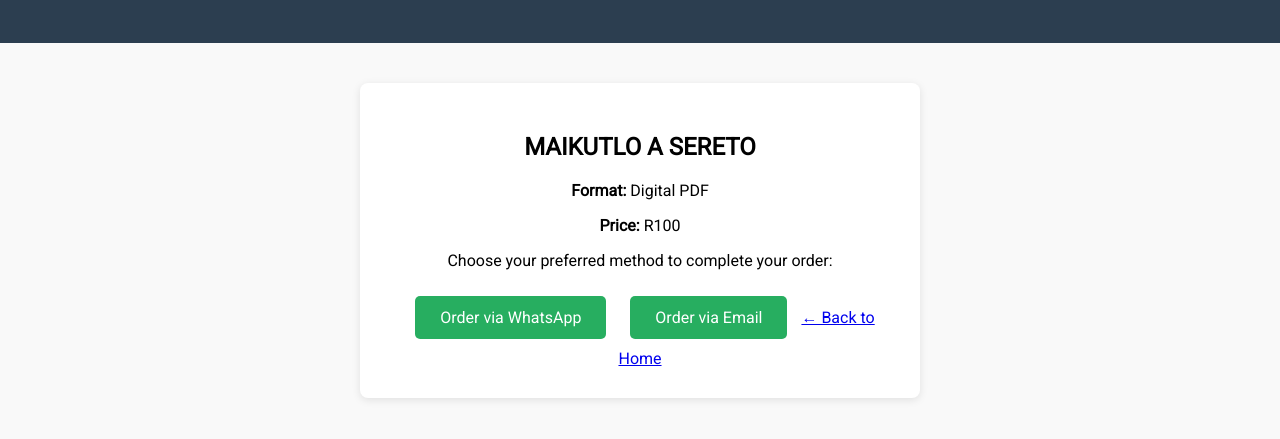
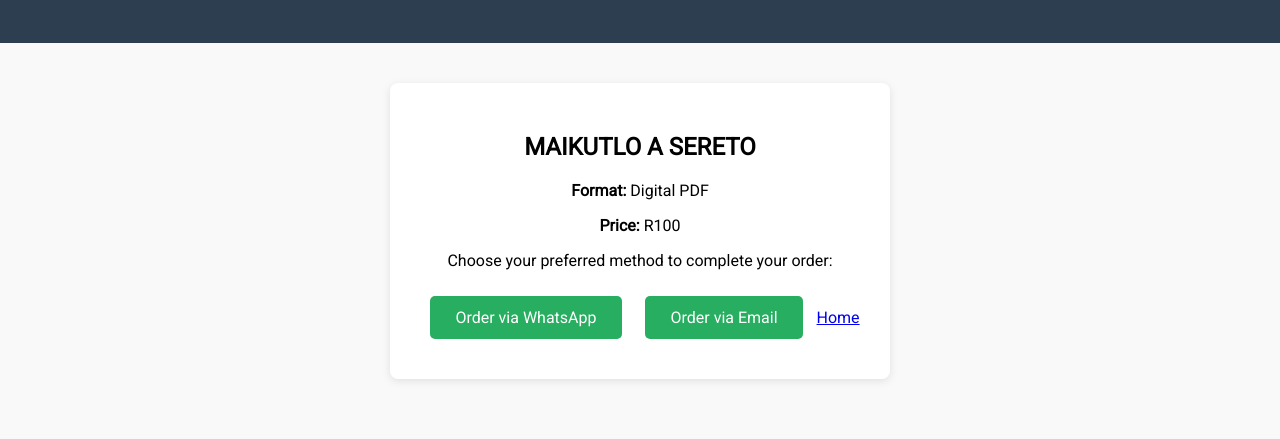
Before and after one commit to kananelo2347/max-and-books, a plain HTML site: page order.html in a window 1280 px wide. Shown: the part 133-572 px from the top of the page. Drawn offline with Linux system fonts and the light colour scheme.

Commit message:
Update order.html

```diff
--- a/order.html
+++ b/order.html
@@ -62,7 +62,7 @@
       <a class="buy-btn" href="https://wa.me/your-number?text=Hi! I would like to buy MAIKUTLO A SERETO for R100. Please assist me." target="_blank">Order via WhatsApp</a>
 
       <a class="buy-btn" href="maxandbooks5@gmail.com?subject=Book Order: MAIKUTLO A SERETO&body=Hello, I'm interested in the book. Please send me payment info.">Order via Email</a>
-      <a class="back" href="index.html">← Back to Home</a>
+      <a class="back" href="index.html">Home</a>
     </div>
   </section>
 
```
